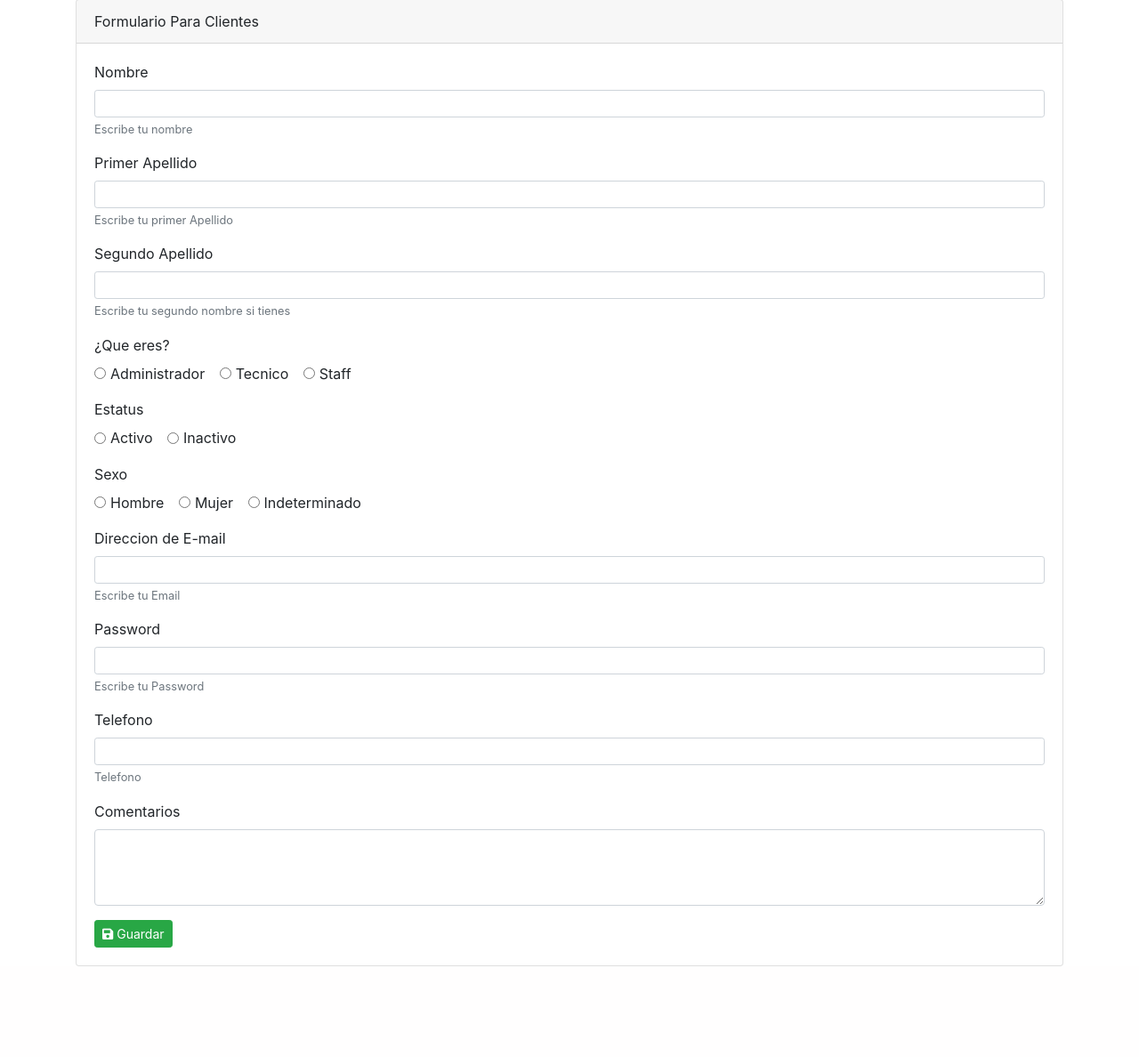
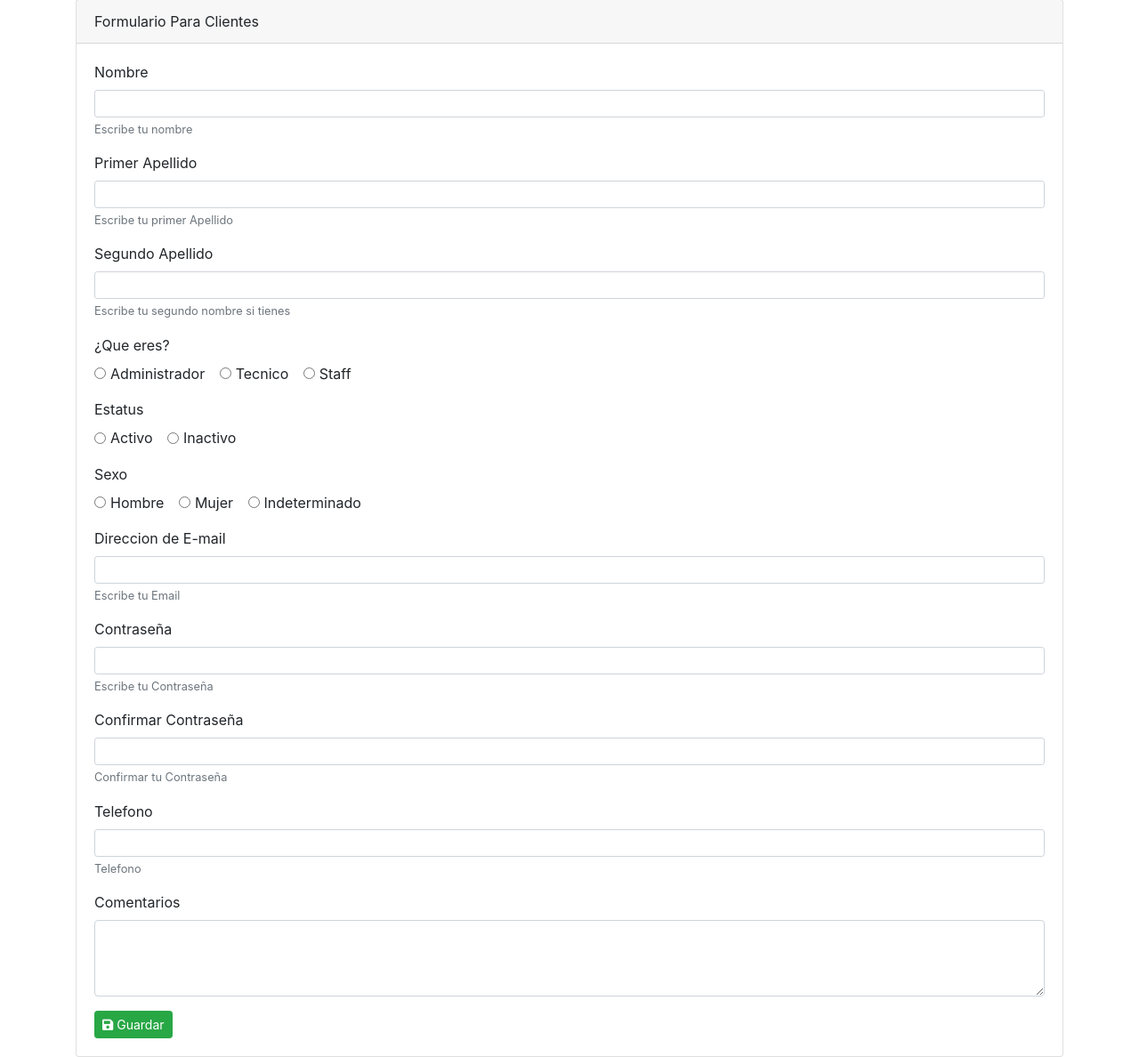
Before and after one commit to APM5691/Proyecto-Aplicaciones-Web-Equipo-10, a PHP site: page /clientes_formularios.php in a window 1280 px wide. Shown: the part 101-1289 px from the top of the page at 89% size. Before the commit the page ends 1187 px from the top, so only its background shows below. Run offline with PHP 8.4, Linux system fonts and the light colour scheme.

Commit message:
Encriptacion de contraseñas

```diff
--- a/clientes_actualizar.php
+++ b/clientes_actualizar.php
@@ -36,7 +36,7 @@ $sentencia->execute([
     , ':segundo_apellido' => $_POST['segundo_apellido']
     , ':telefono' => $_POST['telefono']
     , ':correo_electronico' => $_POST['correo_electronico']
-    , ':password' => $_POST['password']
+    , ':password' => password_hash( $_POST['password'], PASSWORD_BCRYPT,['cost'=>12])
     , ':sexo' => $_POST['sexo']
     , ':perfil' => $_POST['perfil']
     , ':estatus' => $_POST['estatus']
--- a/clientes_formularios.php
+++ b/clientes_formularios.php
@@ -20,17 +20,17 @@
         <form action="clientes_guardar.php" method="post">
           <div class="form-group">
             <label for="nombre_cliente">Nombre</label>
-            <input type="text" class="form-control form-control-sm" id="nombre_cliente" name="nombre_cliente" aria-describedby="nombre_help" />
+            <input type="text" class="form-control form-control-sm" id="nombre_cliente" name="nombre_cliente" aria-describedby="nombre_help" required/>
             <small id="nombre_help" class="form-text text-muted">Escribe tu nombre</small>
           </div>
           <div class="form-group">
             <label for="primer_apellido">Primer Apellido</label>
-            <input type="text" class="form-control form-control-sm" id="primer_apellido" name="primer_apellido" aria-describedby="primer_apellido" />
+            <input type="text" class="form-control form-control-sm" id="primer_apellido" name="primer_apellido" aria-describedby="primer_apellido" required/>
             <small id="primer_apellido_help" class="form-text text-muted">Escribe tu primer Apellido</small>
           </div>
           <div class="form-group">
             <label for="segundo_apellido">Segundo Apellido</label>
-            <input type="text" class="form-control form-control-sm" id="segundo_apellido" name="segundo_apellido" aria-describedby="segundo_apellido" />
+            <input type="text" class="form-control form-control-sm" id="segundo_apellido" name="segundo_apellido" aria-describedby="segundo_apellido" required/>
             <small id="segundo_apellido_help" class="form-text text-muted">Escribe tu segundo nombre si tienes</small>
           </div>
 
@@ -78,19 +78,24 @@
           </div>
           <div class="form-group">
             <label for="correo_electronico">Direccion de E-mail </label>
-            <input type="text" class="form-control form-control-sm" id="correo_electronico" name="correo_electronico" aria-describedby="correo_electronico" />
+            <input type="text" class="form-control form-control-sm" id="correo_electronico" name="correo_electronico" aria-describedby="correo_electronico" required/>
             <small id="email_help" class="form-text text-muted">Escribe tu Email</small>
           </div>
           <div class="form-group">
-            <label for="password">Password</label>
-            <input type="password" class="form-control form-control-sm" id="password" name="password" aria-describedby="password" />
-            <small id="password_help" class="form-text text-muted">Escribe tu Password</small>
+            <label for="password">Contraseña</label>
+            <input type="password" class="form-control form-control-sm" id="password" name="password" aria-describedby="password" required/>
+            <small id="password_help" class="form-text text-muted">Escribe tu Contraseña</small>
+          </div>
+          <div class="form-group">
+            <label for="password">Confirmar Contraseña</label>
+            <input type="password" class="form-control form-control-sm" id="password2" name="password2" aria-describedby="password2" required/>
+            <small id="password_help" class="form-text text-muted">Confirmar tu Contraseña</small>
           </div>
 
 
           <div class="form-group">
             <label for="telefono">Telefono</label>
-            <input type="tel" class="form-control form-control-sm" id="telefono" name="telefono" aria-describedby="telefono" />
+            <input type="tel" class="form-control form-control-sm" id="telefono" name="telefono" aria-describedby="telefono" required/>
             <small id="telefono_help" class="form-text text-muted">Telefono</small>
           </div>
           <div class="form-group">
```
